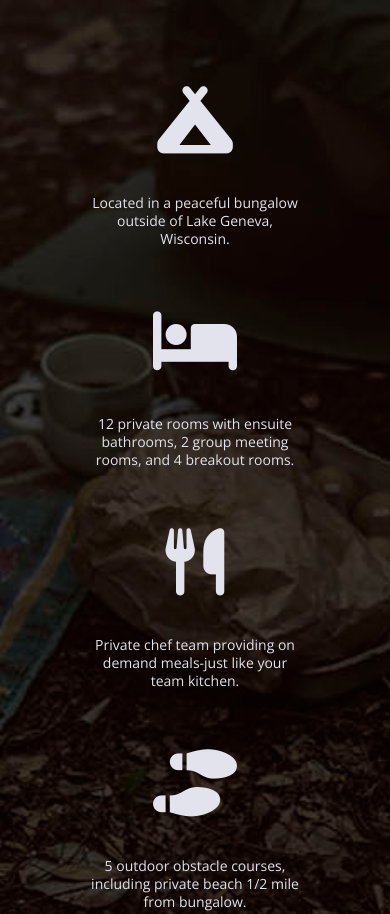
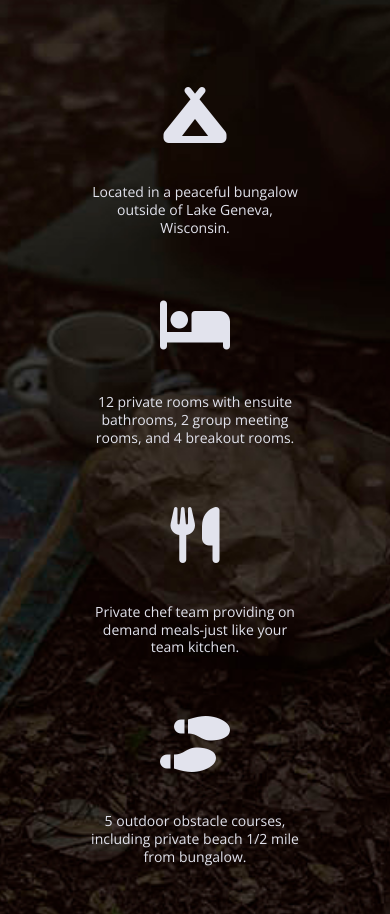
Before and after one commit to cooperpulkrabek/206-unplugged, a website built with Parcel: page index.html in a window 390 px wide. Shown: the part 1198-2112 px from the top of the page. Built offline with nearby package versions, Linux system fonts and the light colour scheme; files whose address does not match are found by name.

Commit message:
Test site all browsers and inspected for mobile and responsive.

```diff
--- a/css/main.css
+++ b/css/main.css
@@ -350,7 +350,7 @@ input[type=button] {
 }
 
 .features i {
-  font-size: 4.8em;
+  font-size: 4em;
   margin-bottom: 40px;
 }
 
@@ -536,7 +536,7 @@ input[type=button] {
    @media only screen and (min-width: 768px) {
 
   /* ==========================================================================
-     Homepage
+     Homepage - TABLET
      ========================================================================== */
 
   /* General Styles */
```
Also changed, not shown: faq/index.html (+1 -1 lines).
